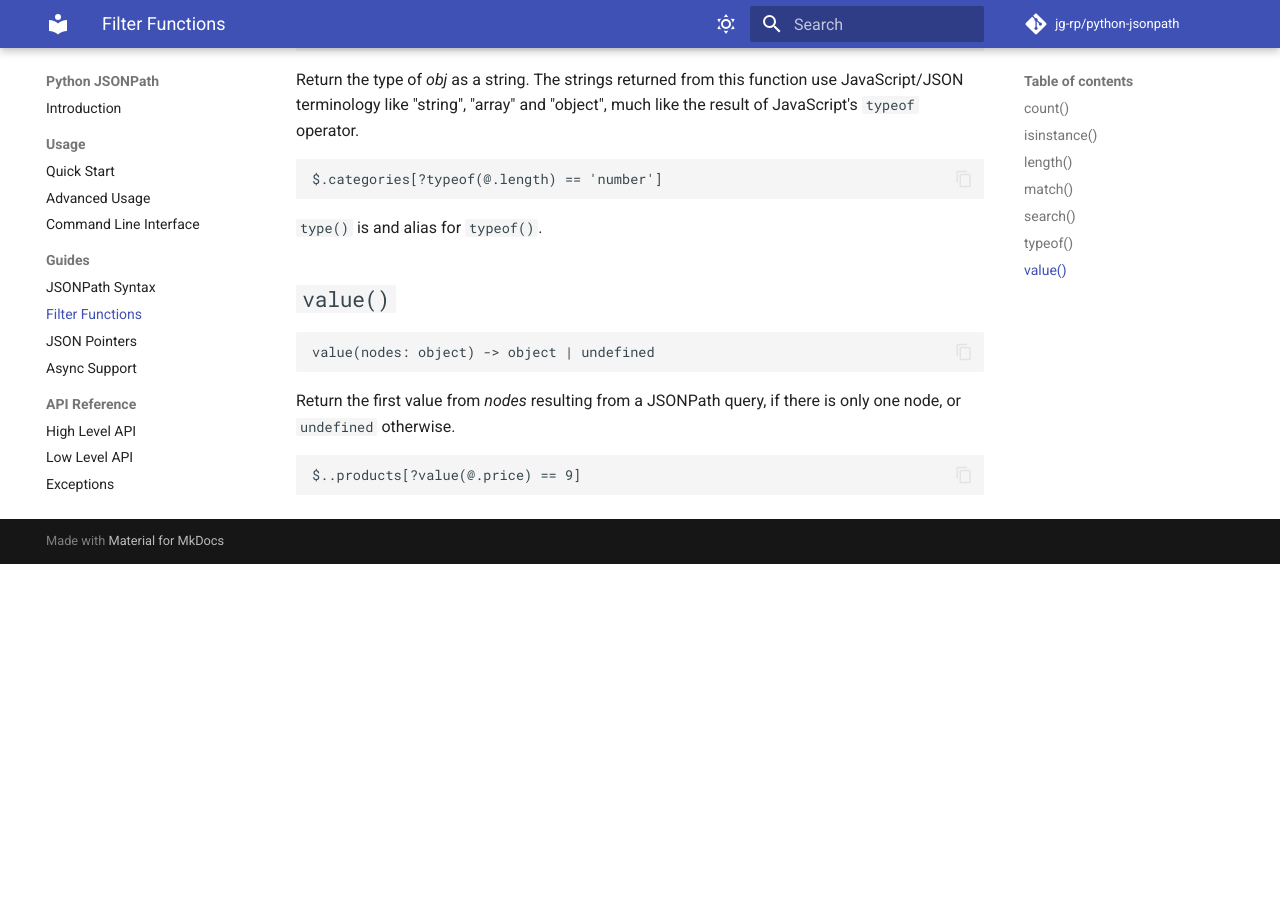
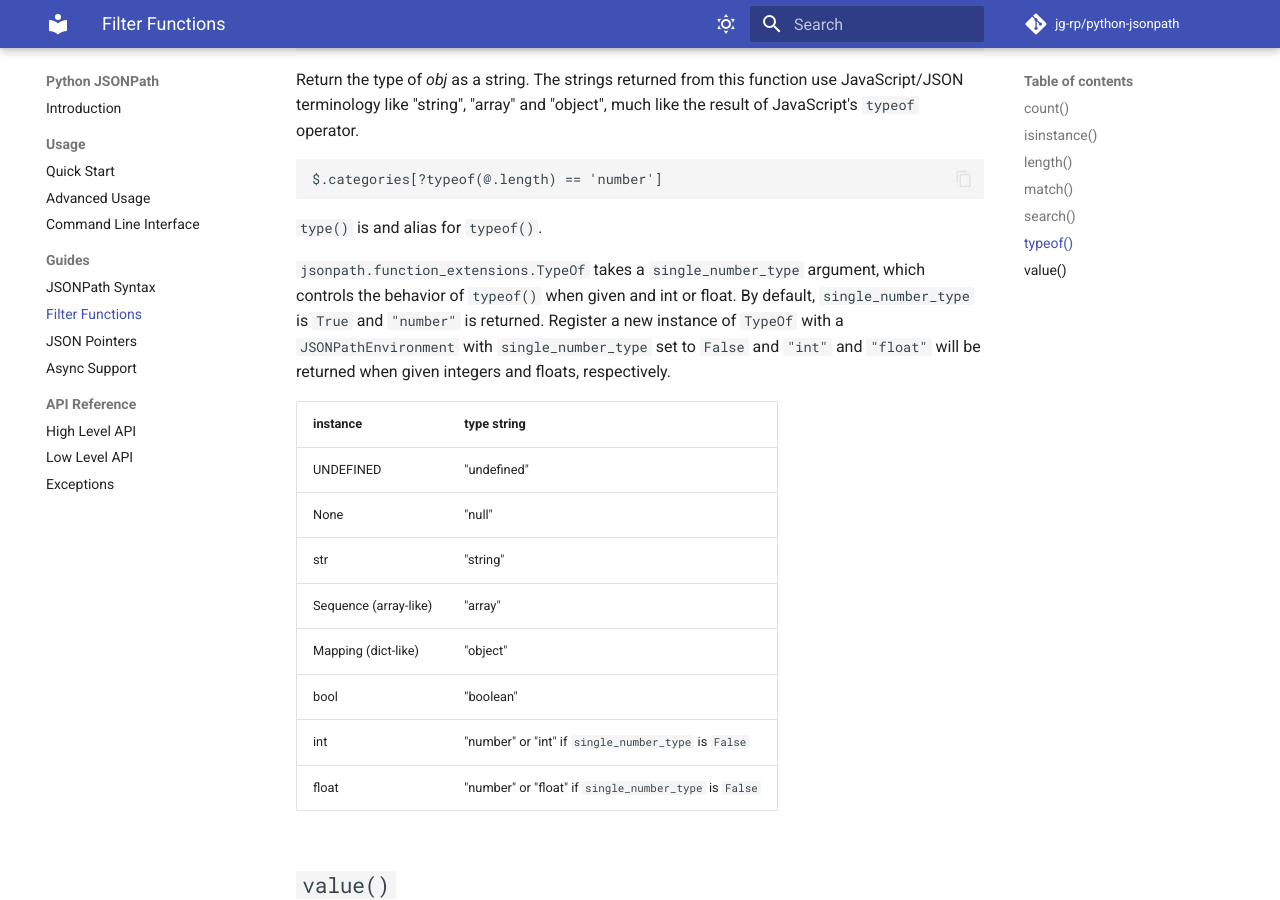
Before and after one commit to jg-rp/python-jsonpath, an MkDocs documentation site: the page built from docs/functions.md, in a window 1280 px wide and 900 px high, scrolled down 2413 px. Built offline with MkDocs 1.6.1 and Material for MkDocs 9.7.7, drawn with Linux system fonts in a browser that asks for light colours; comment, search, counter and statistics services are not loaded; before the commit the page ends 2977 px from its top, so only the background shows below that.

Commit message:
docs: typeof function extension table

````diff
--- a/docs/functions.md
+++ b/docs/functions.md
@@ -107,6 +107,19 @@ $.categories[?typeof(@.length) == 'number']
 
 `type()` is and alias for `typeof()`.
 
+`jsonpath.function_extensions.TypeOf` takes a `single_number_type` argument, which controls the behavior of `typeof()` when given and int or float. By default, `single_number_type` is `True` and `"number"` is returned. Register a new instance of `TypeOf` with a `JSONPathEnvironment` with `single_number_type` set to `False` and `"int"` and `"float"` will be returned when given integers and floats, respectively.
+
+| instance              | type string                                            |
+| --------------------- | ------------------------------------------------------ |
+| UNDEFINED             | "undefined"                                            |
+| None                  | "null"                                                 |
+| str                   | "string"                                               |
+| Sequence (array-like) | "array"                                                |
+| Mapping (dict-like)   | "object"                                               |
+| bool                  | "boolean"                                              |
+| int                   | "number" or "int" if `single_number_type` is `False`   |
+| float                 | "number" or "float" if `single_number_type` is `False` |
+
 ## `value()`
 
 ```
````
